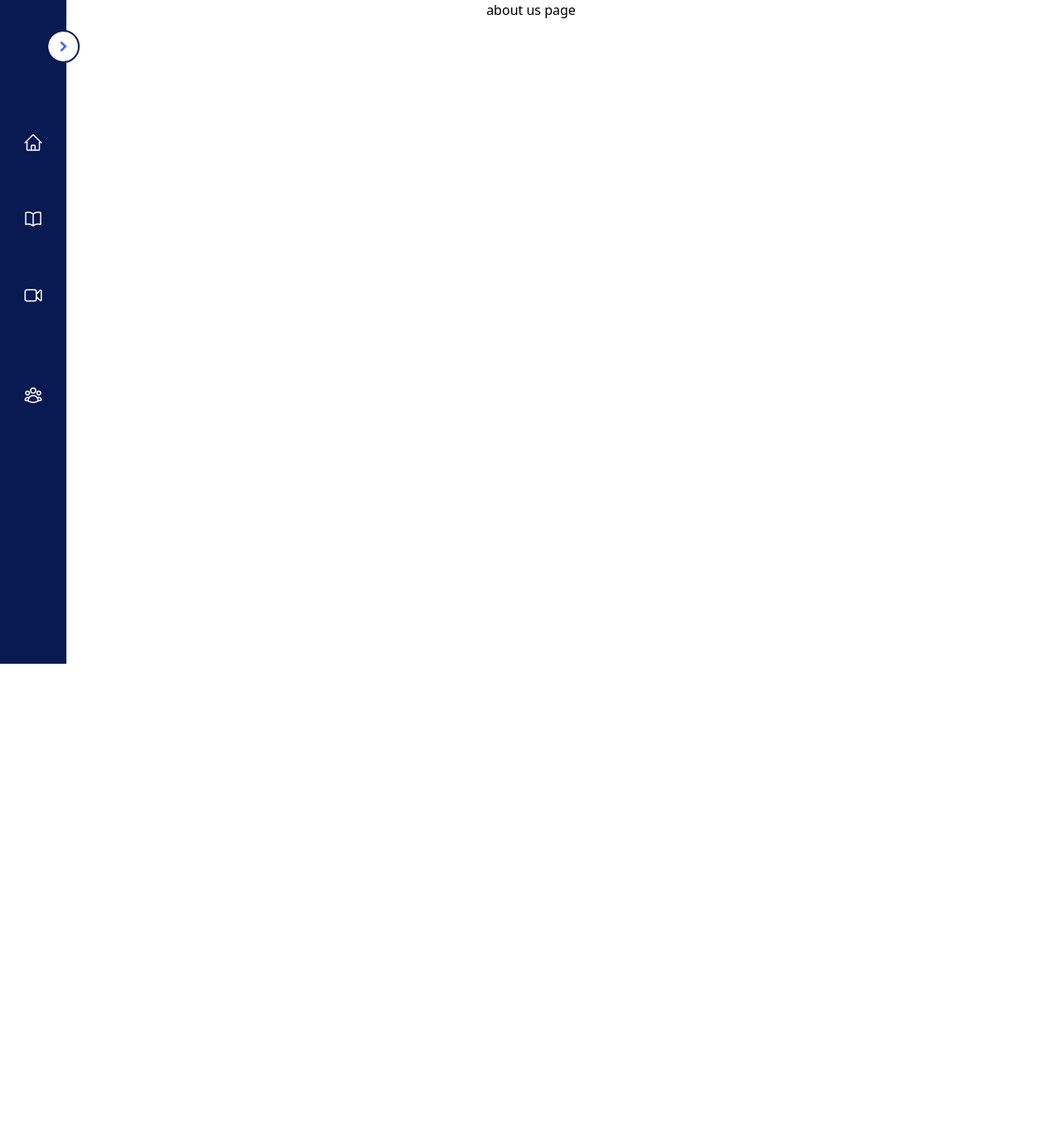
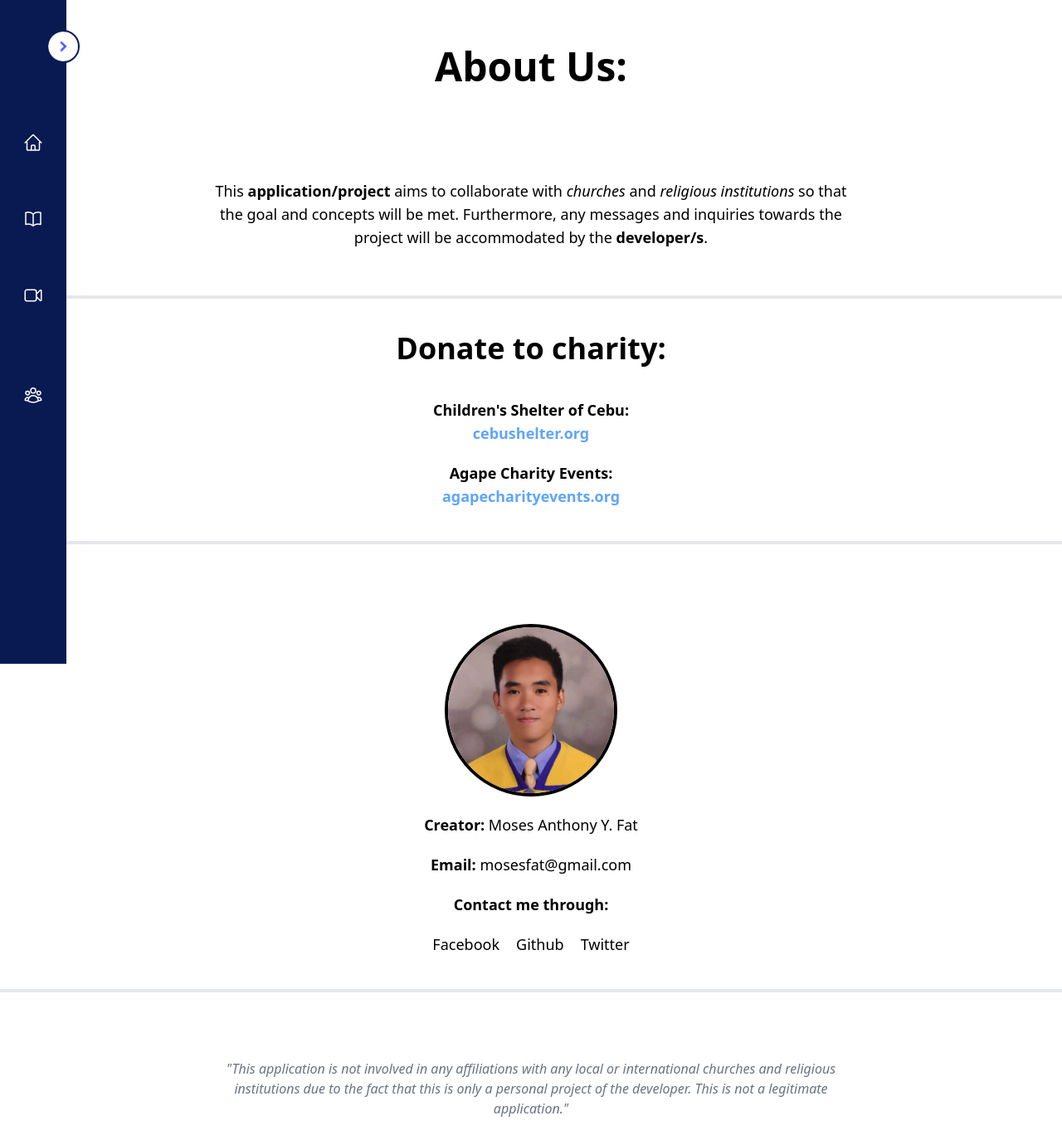
Before and after one commit to moshe002/churchbookingapp, a React (Create React App) app: page /about in a window 1280 px wide. Shown: the whole page at 83% size. Before the commit the page ends 800 px from the top, so only its background shows below. Built offline with nearby package versions, Linux system fonts and the light colour scheme.

Commit message:
aboutus page things

```diff
--- /dev/null
+++ b/src/components/Aboutuspage/Creator.jsx
@@ -0,0 +1,25 @@
+const Creator = () => {
+    return (
+        <div className="flex flex-col justify-center items-center text-center w-full mt-14 p-10 gap-5 text-lg border-b-4">
+            <img
+            className="text-center w-52 h-52 rounded-full border-4 border-black"
+            alt="developer_pic" src={require("../../assets/formal2.jpg")}/>
+            <p><b>Creator:</b> Moses Anthony Y. Fat</p>
+            <p><b>Email:</b> mosesfat@gmail.com</p>
+            <p><b>Contact me through:</b></p>
+            <div className="flex flex-row gap-5 justify-center items-center">
+                <a
+                className="hover:text-blue-500 hover:underline underline-offset-4"
+                href="https://www.facebook.com/mosesanthony873/" target='_blank' rel="noreferrer">Facebook</a>
+                <a
+                className="hover:text-gray-500 hover:underline underline-offset-4"
+                href="https://github.com/moshe002" target='_blank' rel="noreferrer">Github</a>
+                <a
+                className="hover:text-blue-700 hover:underline underline-offset-4"
+                href="https://twitter.com/_mosheee" target='_blank' rel="noreferrer">Twitter</a>
+            </div>
+        </div>
+    )
+}
+
+export default Creator
--- /dev/null
+++ b/src/components/Aboutuspage/Description.jsx
@@ -0,0 +1,14 @@
+const Description = () => {
+    return (
+        <div className="w-3/5 text-center text-lg mt-14">
+            <p>
+                This <b>application/project</b> aims to collaborate with <i>churches</i> and
+                <i> religious institutions</i> so that the goal and concepts will be met.
+                Furthermore, any messages and inquiries towards the project will be
+                accommodated by the <b>developer/s</b>.
+            </p>
+        </div>
+    )
+}
+
+export default Description
--- /dev/null
+++ b/src/components/Aboutuspage/Donate.jsx
@@ -0,0 +1,27 @@
+const Donate = () => {
+    return (
+        <div className="mt-14 w-full text-center p-10 border-t-4 border-b-4">
+            <p className="text-4xl font-semibold">Donate to charity:</p>
+            <div className="mt-10">
+                <div className="font-semibold text-lg">
+                    <p>Children's Shelter of Cebu:</p>
+                    <a
+                    className="text-blue-400 hover:text-blue-700 hover:underline duration-150"
+                    href="https://cebushelter.org/"
+                    target='_blank'
+                    rel="noreferrer">cebushelter.org</a>
+                </div>
+                <div className="font-semibold text-lg mt-5">
+                    <p>Agape Charity Events:</p>
+                    <a
+                    className="text-blue-400 hover:text-blue-700 hover:underline duration-150"
+                    href="https://agapecharityevents.org/"
+                    target='_blank'
+                    rel="noreferrer">agapecharityevents.org</a>
+                </div>
+            </div>
+        </div>
+    )
+}
+
+export default Donate
--- /dev/null
+++ b/src/components/Aboutuspage/Warning.jsx
@@ -0,0 +1,13 @@
+const Warning = () => {
+    return (
+        <p className="mt-20 text-center w-3/5 text-base text-gray-500">
+            <i>"This application is not involved in any affiliations with any local or
+            international churches and religious institutions due to the fact that
+            this is only a personal project of the developer. This is not a legitimate
+            application."
+            </i>
+        </p>
+    )
+}
+
+export default Warning
--- a/src/pages/aboutUsPage.js
+++ b/src/pages/aboutUsPage.js
@@ -1,7 +1,27 @@
+import Description from '../components/Aboutuspage/Description'
+import Donate from '../components/Aboutuspage/Donate'
+import Creator from '../components/Aboutuspage/Creator'
+import Warning from '../components/Aboutuspage/Warning'
+
+
+/*
+    page will contain:
+        description on the project
+        details on the project
+        donation links to charities etc
+        details on the developer
+*/
+
 function aboutUs () {
     return (
-        <div className="flex justify-center items-center">
-            <h2>about us page</h2>
+        <div className="flex flex-col justify-center items-center pb-8">
+            <div className="p-14 w-full text-center">
+                <p className="text-5xl font-semibold">About Us:</p>
+            </div>
+            <Description />
+            <Donate />
+            <Creator />
+            <Warning />
         </div>
     )
 }
```
Also changed, not shown: src/assets/formal2.jpg (added).
